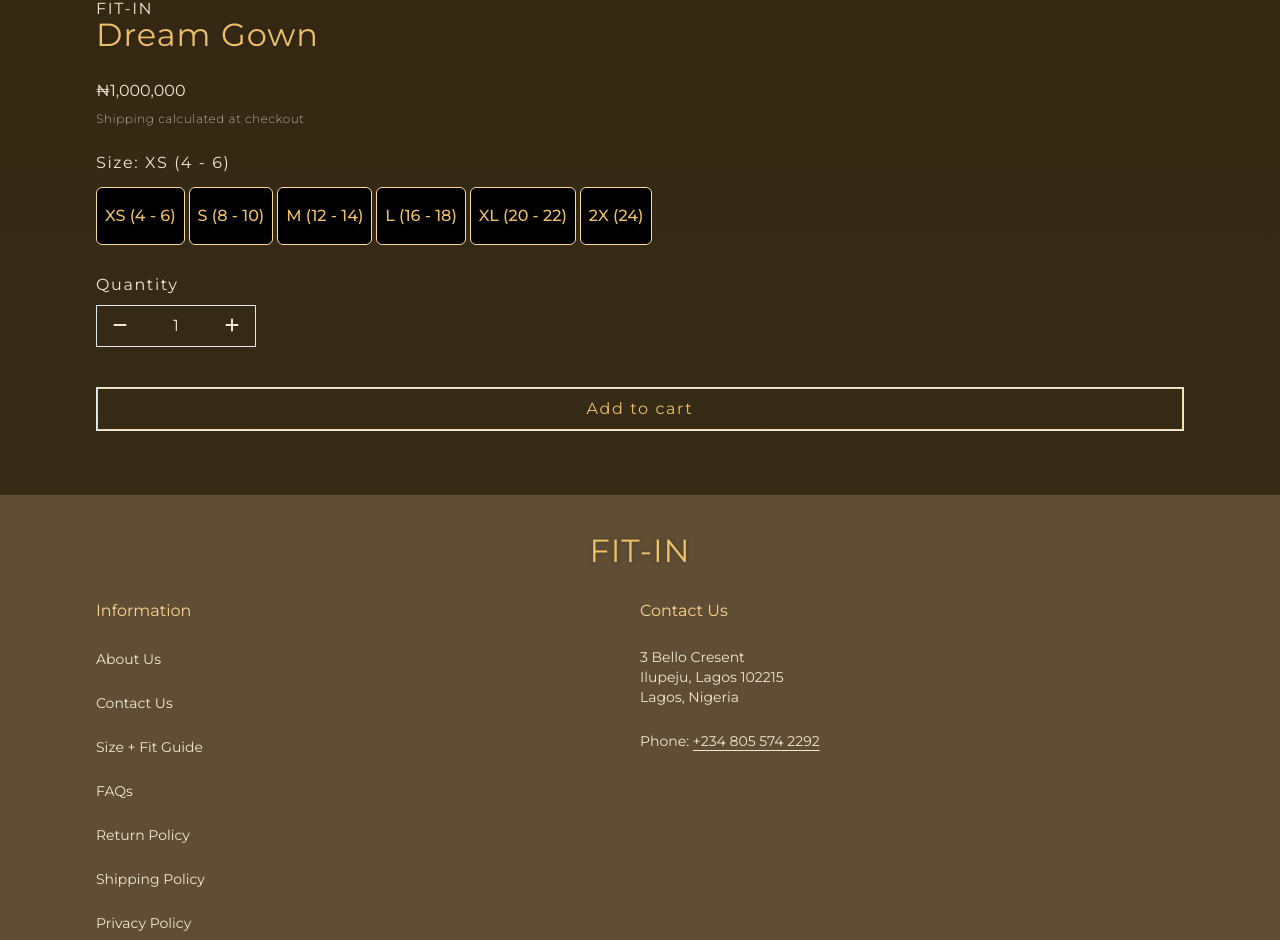
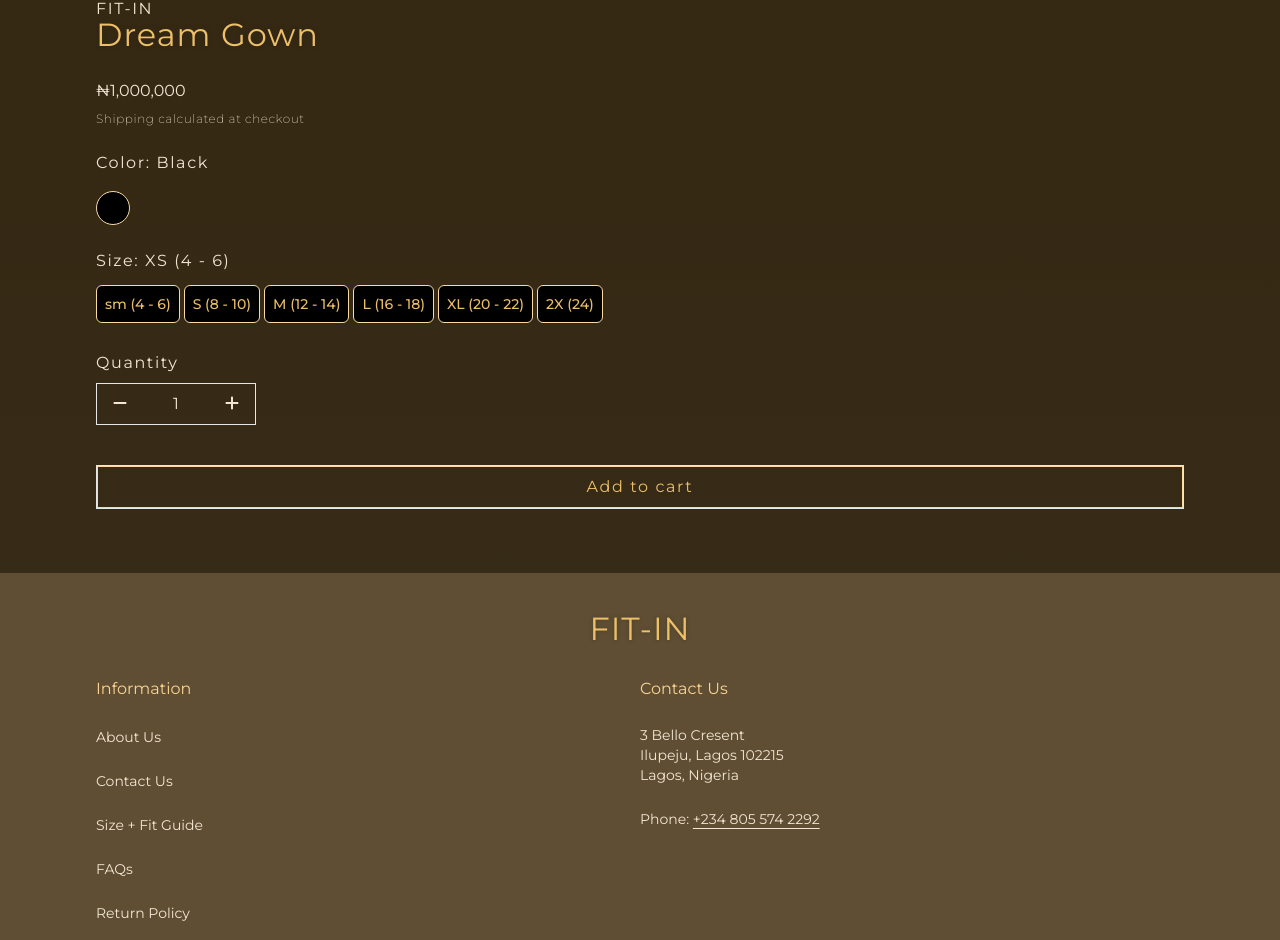
Before and after one commit to Udeme01/contextAPI-useReducer---BB, a React (Vite) app: page /1 in a window 1280 px wide. Shown: the part 1414-2354 px from the top of the page. Built offline with nearby package versions, Linux system fonts and the light colour scheme; no server answers.

Commit message:
product detail page

```diff
--- a/src/components/store/shopping-cart-context.jsx
+++ b/src/components/store/shopping-cart-context.jsx
@@ -1,6 +1,4 @@
 import { createContext, useReducer, useEffect } from "react";
-import { DUMMY_PRODUCTS } from "../../dummy-products";
-// import Product from "../Product";
 import { fetchAllEntries } from "../contentful/https";
 
 export const CartContext = createContext({
--- a/src/pages/ProductDetails.jsx
+++ b/src/pages/ProductDetails.jsx
@@ -15,7 +15,11 @@ const ProductDetails = () => {
   return (
     <section className="w-[85%] mx-auto text-center borde rounded-lg h-full">
       <div className="mx-auto">
-        <img src={productImage} alt="dream-gown" className="rounded-lg w-full mx-auto" />
+        <img
+          src={productImage}
+          alt="dream-gown"
+          className="rounded-lg w-full mx-auto"
+        />
         <div className="flex items-center justify-center gap-6 my-6">
           <button className="py-2 px-4">
             <FontAwesomeIcon icon={faChevronLeft} />
@@ -38,27 +42,36 @@ const ProductDetails = () => {
           </span>
         </span>
 
+        {/* colors */}
+        <section>
+          <h2 className="capitalize tracking-widest mt-4">Color: black</h2>
+          <div>
+            {/* onClick of btn, bg-color becomes the hovered color while txt-color becomes black-bg */}
+            <button className="border border-[#f7d9a1] p-4 rounded-full bg-[#000] hover:border-[#be8c2d]"></button>
+          </div>
+        </section>
+
         {/* size */}
         <section>
           <h2 className="capitalize tracking-widest mt-4">Size: XS (4 - 6)</h2>
           <div>
             {/* onClick of btn, bg-color becomes the hovered color while txt-color becomes black-bg */}
-            <button className="border border-[#f7d9a1] p-2 m-1 ml-0 rounded-md bg-[#000] text-[#edbf68] font-medium hover:border-[#be8c2d]">
-              XS (4 - 6)
+            <button className="border border-[#f7d9a1] p-2 m-1 ml-0 rounded-md bg-[#000] text-[#edbf68] text-sm font-medium hover:border-[#be8c2d]">
+              sm (4 - 6)
             </button>
-            <button className="border border-[#f7d9a1] p-2 m-1 ml-0 rounded-md bg-[#000] text-[#edbf68] font-medium hover:border-[#be8c2d]">
+            <button className="border border-[#f7d9a1] p-2 m-1 ml-0 rounded-md bg-[#000] text-[#edbf68] text-sm font-medium hover:border-[#be8c2d]">
               S (8 - 10)
             </button>
-            <button className="border border-[#f7d9a1] p-2 m-1 ml-0 rounded-md bg-[#000] text-[#edbf68] font-medium hover:border-[#be8c2d]">
+            <button className="border border-[#f7d9a1] p-2 m-1 ml-0 rounded-md bg-[#000] text-[#edbf68] text-sm font-medium hover:border-[#be8c2d]">
               M (12 - 14)
             </button>
-            <button className="border border-[#f7d9a1] p-2 m-1 ml-0 rounded-md bg-[#000] text-[#edbf68] font-medium hover:border-[#be8c2d]">
+            <button className="border border-[#f7d9a1] p-2 m-1 ml-0 rounded-md bg-[#000] text-[#edbf68] text-sm font-medium hover:border-[#be8c2d]">
               L (16 - 18)
             </button>
-            <button className="border border-[#f7d9a1] p-2 m-1 ml-0 rounded-md bg-[#000] text-[#edbf68] font-medium hover:border-[#be8c2d]">
+            <button className="border border-[#f7d9a1] p-2 m-1 ml-0 rounded-md bg-[#000] text-[#edbf68] text-sm font-medium hover:border-[#be8c2d]">
               XL (20 - 22)
             </button>
-            <button className="border border-[#f7d9a1] p-2 m-1 ml-0 rounded-md bg-[#000] text-[#edbf68] font-medium hover:border-[#be8c2d]">
+            <button className="border border-[#f7d9a1] p-2 m-1 ml-0 rounded-md bg-[#000] text-[#edbf68] text-sm font-medium hover:border-[#be8c2d]">
               2X (24)
             </button>
           </div>
@@ -93,6 +106,8 @@ const ProductDetails = () => {
             Add to cart
           </button>
         </section>
+
+        {/* size guide chart */}
       </div>
     </section>
   );
```
